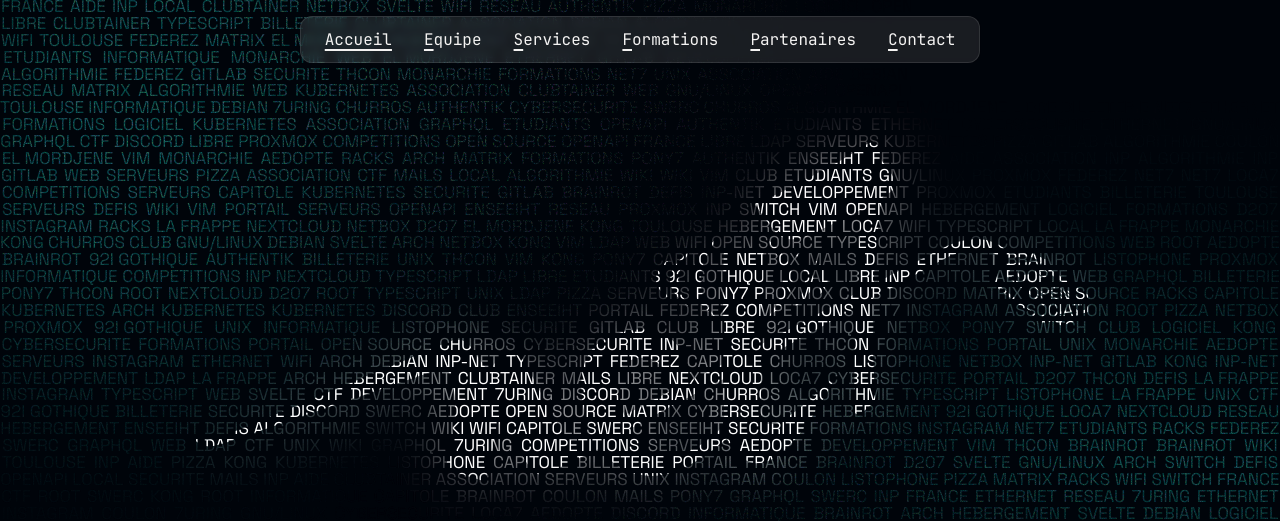
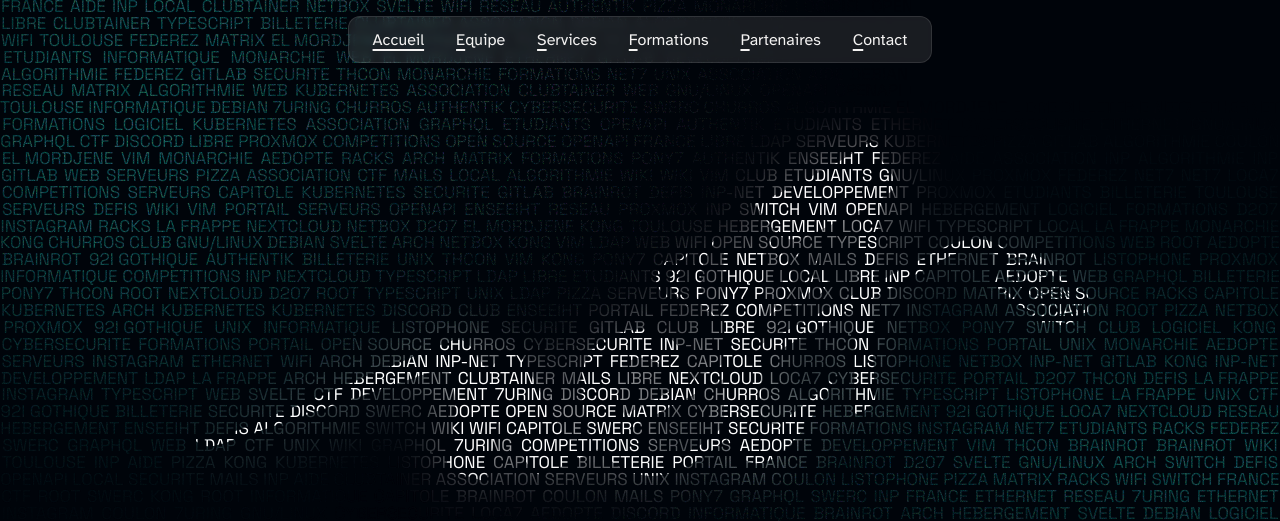
Before and after one commit to inp-net/website, an Astro site: page / in a window 1280 px wide. Shown: the top 521 px of the page. Built offline with nearby package versions, Linux system fonts and the light colour scheme; Astro itself is replaced by a stand-in of ours.

Commit message:
feat: font updated

```diff
--- a/src/styles/global.css
+++ b/src/styles/global.css
@@ -20,15 +20,15 @@
 }
 
 @font-face {
-    font-family: "JetBrains Mono";
-    src: url("../assets/fonts/JetBrainsMono-Regular.ttf") format("truetype");
+    font-family: "Atkinson Hyperlegible";
+    src: url("../assets/fonts/AtkinsonHyperlegible-Regular.ttf") format("truetype");
     font-weight: 400;
     font-style: normal;
 }
 
 @font-face {
-    font-family: "JetBrains Mono";
-    src: url("../assets/fonts/JetBrainsMono-Bold.ttf") format("truetype");
+    font-family: "Atkinson Hyperlegible";
+    src: url("../assets/fonts/AtkinsonHyperlegible-Bold.ttf") format("truetype");
     font-weight: 700;
     font-style: normal;
 }
@@ -60,7 +60,7 @@
 }
 
 code {
-    font-family: "JetBrains Mono", monospace;
+    font-family: "Atkinson Hyperlegible", monospace;
 }
 
 h1 {
```
Also changed, not shown: src/assets/fonts/AtkinsonHyperlegible-Bold.ttf (added), src/assets/fonts/AtkinsonHyperlegible-Regular.ttf (added).
